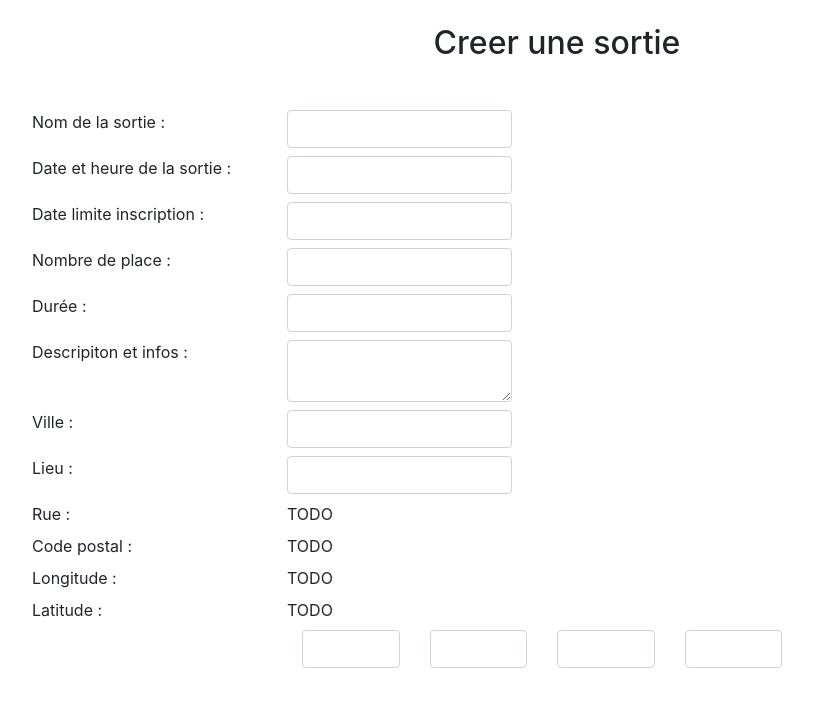
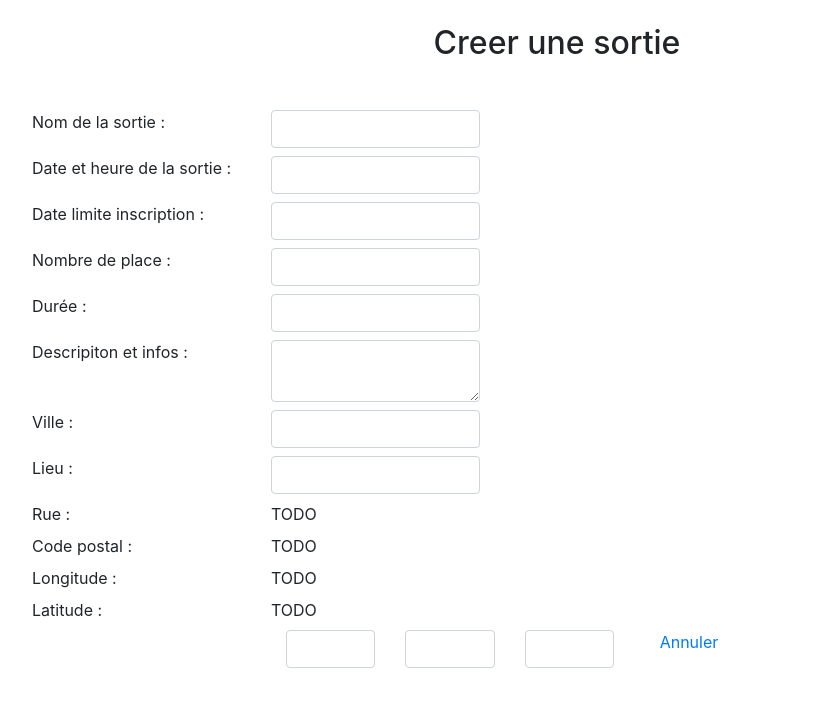
Before and after one commit to ThomasCadeauENI/Sortir.com, a Symfony app: template templates/sortie/modifier.html.twig in a window 1280 px wide. Shown: the part 104-820 px from the top of the page, without its empty margins (83-896 px from the left). Run offline with Twig, Linux system fonts and the light colour scheme; the template is opened without the code that fills it: most values are stand-ins (such as "Sample title", 1, 10 or a date in 2020); form fields are guessed from the names that the template uses; some libraries are stand-ins or nearby versions.

Commit message:
Annuler:TODO regler erreur

```diff
--- a/src/Controller/SortieController.php
+++ b/src/Controller/SortieController.php
@@ -176,6 +176,7 @@ class SortieController extends AbstractController
         if ($form->isSubmitted()) {
             $sortie->setEtat("Annule");
 
+
             $em->persist($sortie);
             $em->flush();
         }
--- a/templates/partialView/DtTableSorties.html.twig
+++ b/templates/partialView/DtTableSorties.html.twig
@@ -21,7 +21,7 @@
         <td>
             <a href="{{ path('afficher_sortie',{ 'id': sortie.id }) }}">Afficher</a>
             {% if sortie.organisateur_id == app.user.id %}
-                <a href="{{  path('afficher_sortie',{ 'id': sortie.id })  }}"> - Annuler</a>
+                <a href="{{  path('annuler_sortie',{ 'id': sortie.id })  }}"> - Annuler</a>
             {% else %}
                 {% if sortie.etat != "En création" and date(sortie.date_sortie) < date() %}
                     <a> - Se désister</a>
--- a/templates/sortie/modifier.html.twig
+++ b/templates/sortie/modifier.html.twig
@@ -85,7 +85,11 @@
                 <div class="col text-center">{{ form_widget(form.modifier) }}</div>
                 <div class="col text-center">{{ form_widget(form.publier) }}</div>
                 <div class="col text-center">{{ form_widget(form.supprimer) }}</div>
-                <div class="col text-center"><a href="../annuler/{{ sortie.id }}"></a>{{ form_widget(form.annuler) }}</div>
+                <div class="col text-center">
+                    <a href="{{ path('annuler_sortie',{ 'id': sortie.id }) }}">
+                        Annuler
+                    </a>
+                </div>
             </div>
             {{ form_end(form, {"render_rest":false}) }}
         </div>
```
